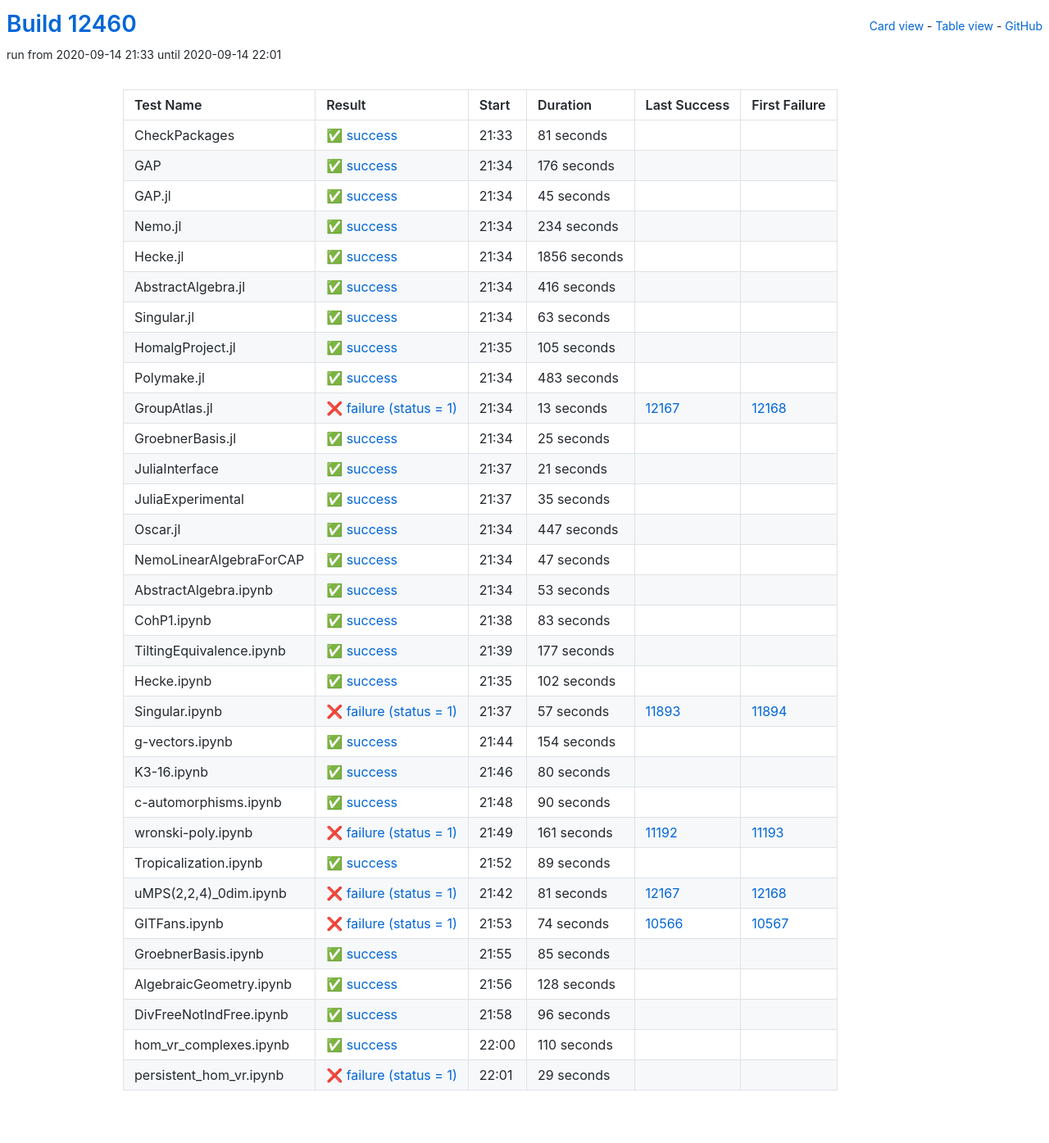
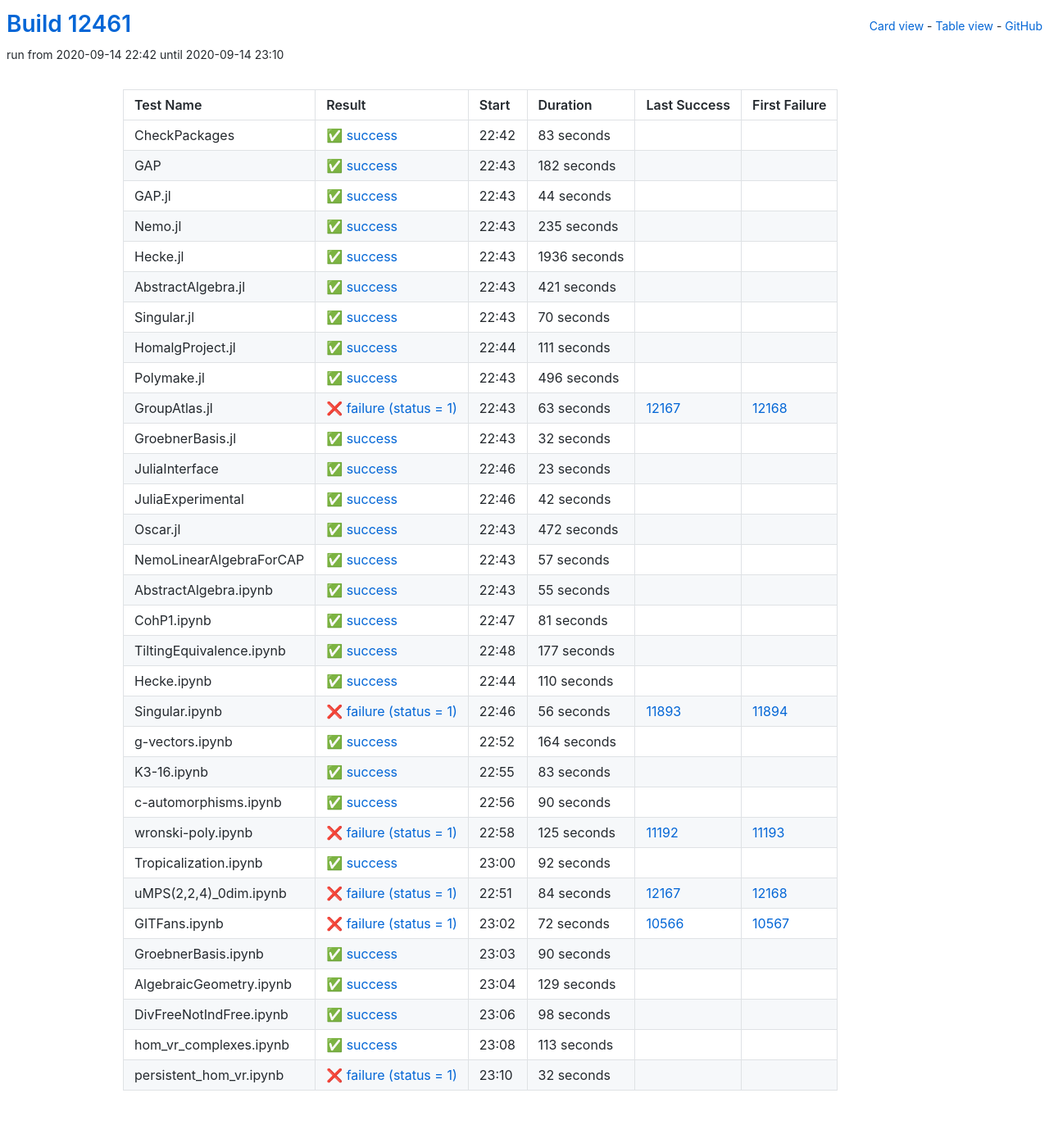
Before and after one commit to oscar-system/oscar-ci-status, a Jekyll site: the page built from table.html, in a window 1280 px wide. Shown: the whole page at 82% size. Built offline with Jekyll 4.4.1, drawn with Linux system fonts in a browser that asks for light colours.

Commit message:
Build #12461

```diff
--- a/_data/ci.yml
+++ b/_data/ci.yml
@@ -1,6 +1,6 @@
 ---
-build: 12460
-build_url: https://oscarci.mathematik.uni-kl.de/job/oscar/12460/
+build: 12461
+build_url: https://oscarci.mathematik.uni-kl.de/job/oscar/12461/
 job: oscar
 organization: oscar-system
 repo: oscar-ci-status
@@ -8,8 +8,200 @@ repourl: https://github.com/oscar-system/oscar-ci-status
 tests:
 - name: CheckPackages
   id: checkpackages
-  log: https://oscarci.mathematik.uni-kl.de/job/oscar/12460/artifact/logs/build-12460/CheckPackages.log
-  start: 2020-09-14 21:33
+  log: https://oscarci.mathematik.uni-kl.de/job/oscar/12461/artifact/logs/build-12461/CheckPackages.log
+  start: 2020-09-14 22:42
+  success: true
+  exitcode: 0
+  status: success
+  duration: 83
+  last_success: false
+  last_success_url:
+  first_failure: false
+  first_failure_url:
+- name: GAP
+  id: gap
+  log: https://oscarci.mathematik.uni-kl.de/job/oscar/12461/artifact/logs/build-12461/GAP.log
+  start: 2020-09-14 22:43
+  success: true
+  exitcode: 0
+  status: success
+  duration: 182
+  last_success: false
+  last_success_url:
+  first_failure: false
+  first_failure_url:
+- name: GAP.jl
+  id: gap-jl
+  log: https://oscarci.mathematik.uni-kl.de/job/oscar/12461/artifact/logs/build-12461/GAP.jl.log
+  start: 2020-09-14 22:43
+  success: true
+  exitcode: 0
+  status: success
+  duration: 44
+  last_success: false
+  last_success_url:
+  first_failure: false
+  first_failure_url:
+- name: Nemo.jl
+  id: nemo-jl
+  log: https://oscarci.mathematik.uni-kl.de/job/oscar/12461/artifact/logs/build-12461/Nemo.jl.log
+  start: 2020-09-14 22:43
+  success: true
+  exitcode: 0
+  status: success
+  duration: 235
+  last_success: false
+  last_success_url:
+  first_failure: false
+  first_failure_url:
+- name: Hecke.jl
+  id: hecke-jl
+  log: https://oscarci.mathematik.uni-kl.de/job/oscar/12461/artifact/logs/build-12461/Hecke.jl.log
+  start: 2020-09-14 22:43
+  success: true
+  exitcode: 0
+  status: success
+  duration: 1936
+  last_success: false
+  last_success_url:
+  first_failure: false
+  first_failure_url:
+- name: AbstractAlgebra.jl
+  id: abstractalgebra-jl
+  log: https://oscarci.mathematik.uni-kl.de/job/oscar/12461/artifact/logs/build-12461/AbstractAlgebra.jl.log
+  start: 2020-09-14 22:43
+  success: true
+  exitcode: 0
+  status: success
+  duration: 421
+  last_success: false
+  last_success_url:
+  first_failure: false
+  first_failure_url:
+- name: Singular.jl
+  id: singular-jl
+  log: https://oscarci.mathematik.uni-kl.de/job/oscar/12461/artifact/logs/build-12461/Singular.jl.log
+  start: 2020-09-14 22:43
+  success: true
+  exitcode: 0
+  status: success
+  duration: 70
+  last_success: false
+  last_success_url:
+  first_failure: false
+  first_failure_url:
+- name: HomalgProject.jl
+  id: homalgproject-jl
+  log: https://oscarci.mathematik.uni-kl.de/job/oscar/12461/artifact/logs/build-12461/HomalgProject.jl.log
+  start: 2020-09-14 22:44
+  success: true
+  exitcode: 0
+  status: success
+  duration: 111
+  last_success: false
+  last_success_url:
+  first_failure: false
+  first_failure_url:
+- name: Polymake.jl
+  id: polymake-jl
+  log: https://oscarci.mathematik.uni-kl.de/job/oscar/12461/artifact/logs/build-12461/Polymake.jl.log
+  start: 2020-09-14 22:43
+  success: true
+  exitcode: 0
+  status: success
+  duration: 496
+  last_success: false
+  last_success_url:
+  first_failure: false
+  first_failure_url:
+- name: GroupAtlas.jl
+  id: groupatlas-jl
+  log: https://oscarci.mathematik.uni-kl.de/job/oscar/12461/artifact/logs/build-12461/GroupAtlas.jl.log
+  start: 2020-09-14 22:43
+  success: false
+  exitcode: 1
+  status: failure
+  duration: 63
+  last_success: 12167
+  last_success_url: https://oscarci.mathematik.uni-kl.de/job/oscar/12167/
+  first_failure: 12168
+  first_failure_url: https://oscarci.mathematik.uni-kl.de/job/oscar/12168/
+- name: GroebnerBasis.jl
+  id: groebnerbasis-jl
+  log: https://oscarci.mathematik.uni-kl.de/job/oscar/12461/artifact/logs/build-12461/GroebnerBasis.jl.log
+  start: 2020-09-14 22:43
+  success: true
+  exitcode: 0
+  status: success
+  duration: 32
+  last_success: false
+  last_success_url:
+  first_failure: false
+  first_failure_url:
+- name: JuliaInterface
+  id: juliainterface
+  log: https://oscarci.mathematik.uni-kl.de/job/oscar/12461/artifact/logs/build-12461/JuliaInterface.log
+  start: 2020-09-14 22:46
+  success: true
+  exitcode: 0
+  status: success
+  duration: 23
+  last_success: false
+  last_success_url:
+  first_failure: false
+  first_failure_url:
+- name: JuliaExperimental
+  id: juliaexperimental
+  log: https://oscarci.mathematik.uni-kl.de/job/oscar/12461/artifact/logs/build-12461/JuliaExperimental.log
+  start: 2020-09-14 22:46
+  success: true
+  exitcode: 0
+  status: success
+  duration: 42
+  last_success: false
+  last_success_url:
+  first_failure: false
+  first_failure_url:
+- name: Oscar.jl
+  id: oscar-jl
+  log: https://oscarci.mathematik.uni-kl.de/job/oscar/12461/artifact/logs/build-12461/Oscar.jl.log
+  start: 2020-09-14 22:43
+  success: true
+  exitcode: 0
+  status: success
+  duration: 472
+  last_success: false
+  last_success_url:
+  first_failure: false
+  first_failure_url:
+- name: NemoLinearAlgebraForCAP
+  id: nemolinearalgebraforcap
+  log: https://oscarci.mathematik.uni-kl.de/job/oscar/12461/artifact/logs/build-12461/NemoLinearAlgebraForCAP.log
+  start: 2020-09-14 22:43
+  success: true
+  exitcode: 0
+  status: success
+  duration: 57
+  last_success: false
+  last_success_url:
+  first_failure: false
+  first_failure_url:
+- name: AbstractAlgebra.ipynb
+  id: abstractalgebra-ipynb
+  log: https://oscarci.mathematik.uni-kl.de/job/oscar/12461/artifact/logs/build-12461/AbstractAlgebra.ipynb.log
+  start: 2020-09-14 22:43
+  success: true
+  exitcode: 0
+  status: success
+  duration: 55
+  last_success: false
+  last_success_url:
+  first_failure: false
+  first_failure_url:
+- name: CohP1.ipynb
+  id: cohp1-ipynb
+  log: https://oscarci.mathematik.uni-kl.de/job/oscar/12461/artifact/logs/build-12461/CohP1.ipynb.log
+  start: 2020-09-14 22:47
   success: true
   exitcode: 0
   status: success
@@ -18,202 +210,10 @@ tests:
   last_success_url:
   first_failure: false
   first_failure_url:
-- name: GAP
-  id: gap
-  log: https://oscarci.mathematik.uni-kl.de/job/oscar/12460/artifact/logs/build-12460/GAP.log
-  start: 2020-09-14 21:34
-  success: true
-  exitcode: 0
-  status: success
-  duration: 176
-  last_success: false
-  last_success_url:
-  first_failure: false
-  first_failure_url:
-- name: GAP.jl
-  id: gap-jl
-  log: https://oscarci.mathematik.uni-kl.de/job/oscar/12460/artifact/logs/build-12460/GAP.jl.log
-  start: 2020-09-14 21:34
-  success: true
-  exitcode: 0
-  status: success
-  duration: 45
-  last_success: false
-  last_success_url:
-  first_failure: false
-  first_failure_url:
-- name: Nemo.jl
-  id: nemo-jl
-  log: https://oscarci.mathematik.uni-kl.de/job/oscar/12460/artifact/logs/build-12460/Nemo.jl.log
-  start: 2020-09-14 21:34
-  success: true
-  exitcode: 0
-  status: success
-  duration: 234
-  last_success: false
-  last_success_url:
-  first_failure: false
-  first_failure_url:
-- name: Hecke.jl
-  id: hecke-jl
-  log: https://oscarci.mathematik.uni-kl.de/job/oscar/12460/artifact/logs/build-12460/Hecke.jl.log
-  start: 2020-09-14 21:34
-  success: true
-  exitcode: 0
-  status: success
-  duration: 1856
-  last_success: false
-  last_success_url:
-  first_failure: false
-  first_failure_url:
-- name: AbstractAlgebra.jl
-  id: abstractalgebra-jl
-  log: https://oscarci.mathematik.uni-kl.de/job/oscar/12460/artifact/logs/build-12460/AbstractAlgebra.jl.log
-  start: 2020-09-14 21:34
-  success: true
-  exitcode: 0
-  status: success
-  duration: 416
-  last_success: false
-  last_success_url:
-  first_failure: false
-  first_failure_url:
-- name: Singular.jl
-  id: singular-jl
-  log: https://oscarci.mathematik.uni-kl.de/job/oscar/12460/artifact/logs/build-12460/Singular.jl.log
-  start: 2020-09-14 21:34
-  success: true
-  exitcode: 0
-  status: success
-  duration: 63
-  last_success: false
-  last_success_url:
-  first_failure: false
-  first_failure_url:
-- name: HomalgProject.jl
-  id: homalgproject-jl
-  log: https://oscarci.mathematik.uni-kl.de/job/oscar/12460/artifact/logs/build-12460/HomalgProject.jl.log
-  start: 2020-09-14 21:35
-  success: true
-  exitcode: 0
-  status: success
-  duration: 105
-  last_success: false
-  last_success_url:
-  first_failure: false
-  first_failure_url:
-- name: Polymake.jl
-  id: polymake-jl
-  log: https://oscarci.mathematik.uni-kl.de/job/oscar/12460/artifact/logs/build-12460/Polymake.jl.log
-  start: 2020-09-14 21:34
-  success: true
-  exitcode: 0
-  status: success
-  duration: 483
-  last_success: false
-  last_success_url:
-  first_failure: false
-  first_failure_url:
-- name: GroupAtlas.jl
-  id: groupatlas-jl
-  log: https://oscarci.mathematik.uni-kl.de/job/oscar/12460/artifact/logs/build-12460/GroupAtlas.jl.log
-  start: 2020-09-14 21:34
-  success: false
-  exitcode: 1
-  status: failure
-  duration: 13
-  last_success: 12167
-  last_success_url: https://oscarci.mathematik.uni-kl.de/job/oscar/12167/
-  first_failure: 12168
-  first_failure_url: https://oscarci.mathematik.uni-kl.de/job/oscar/12168/
-- name: GroebnerBasis.jl
-  id: groebnerbasis-jl
-  log: https://oscarci.mathematik.uni-kl.de/job/oscar/12460/artifact/logs/build-12460/GroebnerBasis.jl.log
-  start: 2020-09-14 21:34
-  success: true
-  exitcode: 0
-  status: success
-  duration: 25
-  last_success: false
-  last_success_url:
-  first_failure: false
-  first_failure_url:
-- name: JuliaInterface
-  id: juliainterface
-  log: https://oscarci.mathematik.uni-kl.de/job/oscar/12460/artifact/logs/build-12460/JuliaInterface.log
-  start: 2020-09-14 21:37
-  success: true
-  exitcode: 0
-  status: success
-  duration: 21
-  last_success: false
-  last_success_url:
-  first_failure: false
-  first_failure_url:
-- name: JuliaExperimental
-  id: juliaexperimental
-  log: https://oscarci.mathematik.uni-kl.de/job/oscar/12460/artifact/logs/build-12460/JuliaExperimental.log
-  start: 2020-09-14 21:37
-  success: true
-  exitcode: 0
-  status: success
-  duration: 35
-  last_success: false
-  last_success_url:
-  first_failure: false
-  first_failure_url:
-- name: Oscar.jl
-  id: oscar-jl
-  log: https://oscarci.mathematik.uni-kl.de/job/oscar/12460/artifact/logs/build-12460/Oscar.jl.log
-  start: 2020-09-14 21:34
-  success: true
-  exitcode: 0
-  status: success
-  duration: 447
-  last_success: false
-  last_success_url:
-  first_failure: false
-  first_failure_url:
-- name: NemoLinearAlgebraForCAP
-  id: nemolinearalgebraforcap
-  log: https://oscarci.mathematik.uni-kl.de/job/oscar/12460/artifact/logs/build-12460/NemoLinearAlgebraForCAP.log
-  start: 2020-09-14 21:34
-  success: true
-  exitcode: 0
-  status: success
-  duration: 47
-  last_success: false
-  last_success_url:
-  first_failure: false
-  first_failure_url:
-- name: AbstractAlgebra.ipynb
-  id: abstractalgebra-ipynb
-  log: https://oscarci.mathematik.uni-kl.de/job/oscar/12460/artifact/logs/build-12460/AbstractAlgebra.ipynb.log
-  start: 2020-09-14 21:34
-  success: true
-  exitcode: 0
-  status: success
-  duration: 53
-  last_success: false
-  last_success_url:
-  first_failure: false
-  first_failure_url:
-- name: CohP1.ipynb
-  id: cohp1-ipynb
-  log: https://oscarci.mathematik.uni-kl.de/job/oscar/12460/artifact/logs/build-12460/CohP1.ipynb.log
-  start: 2020-09-14 21:38
-  success: true
-  exitcode: 0
-  status: success
-  duration: 83
-  last_success: false
-  last_success_url:
-  first_failure: false
-  first_failure_url:
 - name: TiltingEquivalence.ipynb
   id: tiltingequivalence-ipynb
-  log: https://oscarci.mathematik.uni-kl.de/job/oscar/12460/artifact/logs/build-12460/TiltingEquivalence.ipynb.log
-  start: 2020-09-14 21:39
+  log: https://oscarci.mathematik.uni-kl.de/job/oscar/12461/artifact/logs/build-12461/TiltingEquivalence.ipynb.log
+  start: 2020-09-14 22:48
   success: true
   exitcode: 0
   status: success
@@ -224,56 +224,56 @@ tests:
   first_failure_url:
 - name: Hecke.ipynb
   id: hecke-ipynb
-  log: https://oscarci.mathematik.uni-kl.de/job/oscar/12460/artifact/logs/build-12460/Hecke.ipynb.log
-  start: 2020-09-14 21:35
+  log: https://oscarci.mathematik.uni-kl.de/job/oscar/12461/artifact/logs/build-12461/Hecke.ipynb.log
+  start: 2020-09-14 22:44
   success: true
   exitcode: 0
   status: success
-  duration: 102
+  duration: 110
   last_success: false
   last_success_url:
   first_failure: false
   first_failure_url:
 - name: Singular.ipynb
   id: singular-ipynb
-  log: https://oscarci.mathematik.uni-kl.de/job/oscar/12460/artifact/logs/build-12460/Singular.ipynb.log
-  start: 2020-09-14 21:37
+  log: https://oscarci.mathematik.uni-kl.de/job/oscar/12461/artifact/logs/build-12461/Singular.ipynb.log
+  start: 2020-09-14 22:46
   success: false
   exitcode: 1
   status: failure
-  duration: 57
+  duration: 56
   last_success: 11893
   last_success_url: https://oscarci.mathematik.uni-kl.de/job/oscar/11893/
   first_failure: 11894
   first_failure_url: https://oscarci.mathematik.uni-kl.de/job/oscar/11894/
 - name: g-vectors.ipynb
   id: g-vectors-ipynb
-  log: https://oscarci.mathematik.uni-kl.de/job/oscar/12460/artifact/logs/build-12460/g-vectors.ipynb.log
-  start: 2020-09-14 21:44
+  log: https://oscarci.mathematik.uni-kl.de/job/oscar/12461/artifact/logs/build-12461/g-vectors.ipynb.log
+  start: 2020-09-14 22:52
   success: true
   exitcode: 0
   status: success
-  duration: 154
+  duration: 164
   last_success: false
   last_success_url:
   first_failure: false
   first_failure_url:
 - name: K3-16.ipynb
   id: k3-16-ipynb
-  log: https://oscarci.mathematik.uni-kl.de/job/oscar/12460/artifact/logs/build-12460/K3-16.ipynb.log
-  start: 2020-09-14 21:46
+  log: https://oscarci.mathematik.uni-kl.de/job/oscar/12461/artifact/logs/build-12461/K3-16.ipynb.log
+  start: 2020-09-14 22:55
   success: true
   exitcode: 0
   status: success
-  duration: 80
+  duration: 83
   last_success: false
   last_success_url:
   first_failure: false
   first_failure_url:
 - name: c-automorphisms.ipynb
   id: c-automorphisms-ipynb
-  log: https://oscarci.mathematik.uni-kl.de/job/oscar/12460/artifact/logs/build-12460/c-automorphisms.ipynb.log
-  start: 2020-09-14 21:48
+  log: https://oscarci.mathematik.uni-kl.de/job/oscar/12461/artifact/logs/build-12461/c-automorphisms.ipynb.log
+  start: 2020-09-14 22:56
   success: true
   exitcode: 0
   status: success
@@ -284,108 +284,108 @@ tests:
   first_failure_url:
 - name: wronski-poly.ipynb
   id: wronski-poly-ipynb
-  log: https://oscarci.mathematik.uni-kl.de/job/oscar/12460/artifact/logs/build-12460/wronski-poly.ipynb.log
-  start: 2020-09-14 21:49
+  log: https://oscarci.mathematik.uni-kl.de/job/oscar/12461/artifact/logs/build-12461/wronski-poly.ipynb.log
+  start: 2020-09-14 22:58
   success: false
   exitcode: 1
   status: failure
-  duration: 161
+  duration: 125
   last_success: 11192
   last_success_url: https://oscarci.mathematik.uni-kl.de/job/oscar/11192/
   first_failure: 11193
   first_failure_url: https://oscarci.mathematik.uni-kl.de/job/oscar/11193/
 - name: Tropicalization.ipynb
   id: tropicalization-ipynb
-  log: https://oscarci.mathematik.uni-kl.de/job/oscar/12460/artifact/logs/build-12460/Tropicalization.ipynb.log
-  start: 2020-09-14 21:52
+  log: https://oscarci.mathematik.uni-kl.de/job/oscar/12461/artifact/logs/build-12461/Tropicalization.ipynb.log
+  start: 2020-09-14 23:00
   success: true
   exitcode: 0
   status: success
-  duration: 89
+  duration: 92
   last_success: false
   last_success_url:
   first_failure: false
   first_failure_url:
 - name: uMPS(2,2,4)_0dim.ipynb
   id: umps-2-2-4-0dim-ipynb
-  log: https://oscarci.mathematik.uni-kl.de/job/oscar/12460/artifact/logs/build-12460/uMPS-2-2-4-_0dim.ipynb.log
-  start: 2020-09-14 21:42
+  log: https://oscarci.mathematik.uni-kl.de/job/oscar/12461/artifact/logs/build-12461/uMPS-2-2-4-_0dim.ipynb.log
+  start: 2020-09-14 22:51
   success: false
   exitcode: 1
   status: failure
-  duration: 81
+  duration: 84
   last_success: 12167
   last_success_url: https://oscarci.mathematik.uni-kl.de/job/oscar/12167/
   first_failure: 12168
   first_failure_url: https://oscarci.mathematik.uni-kl.de/job/oscar/12168/
 - name: GITFans.ipynb
   id: gitfans-ipynb
-  log: https://oscarci.mathematik.uni-kl.de/job/oscar/12460/artifact/logs/build-12460/GITFans.ipynb.log
-  start: 2020-09-14 21:53
+  log: https://oscarci.mathematik.uni-kl.de/job/oscar/12461/artifact/logs/build-12461/GITFans.ipynb.log
+  start: 2020-09-14 23:02
   success: false
   exitcode: 1
   status: failure
-  duration: 74
+  duration: 72
   last_success: 10566
   last_success_url: https://oscarci.mathematik.uni-kl.de/job/oscar/10566/
   first_failure: 10567
   first_failure_url: https://oscarci.mathematik.uni-kl.de/job/oscar/10567/
 - name: GroebnerBasis.ipynb
   id: groebnerbasis-ipynb
-  log: https://oscarci.mathematik.uni-kl.de/job/oscar/12460/artifact/logs/build-12460/GroebnerBasis.ipynb.log
-  start: 2020-09-14 21:55
+  log: https://oscarci.mathematik.uni-kl.de/job/oscar/12461/artifact/logs/build-12461/GroebnerBasis.ipynb.log
+  start: 2020-09-14 23:03
   success: true
   exitcode: 0
   status: success
-  duration: 85
+  duration: 90
   last_success: false
   last_success_url:
   first_failure: false
   first_failure_url:
 - name: AlgebraicGeometry.ipynb
   id: algebraicgeometry-ipynb
-  log: https://oscarci.mathematik.uni-kl.de/job/oscar/12460/artifact/logs/build-12460/AlgebraicGeometry.ipynb.log
-  start: 2020-09-14 21:56
+  log: https://oscarci.mathematik.uni-kl.de/job/oscar/12461/artifact/logs/build-12461/AlgebraicGeometry.ipynb.log
+  start: 2020-09-14 23:04
   success: true
   exitcode: 0
   status: success
-  duration: 128
+  duration: 129
   last_success: false
   last_success_url:
   first_failure: false
   first_failure_url:
 - name: DivFreeNotIndFree.ipynb
   id: divfreenotindfree-ipynb
-  log: https://oscarci.mathematik.uni-kl.de/job/oscar/12460/artifact/logs/build-12460/DivFreeNotIndFree.ipynb.log
-  start: 2020-09-14 21:58
+  log: https://oscarci.mathematik.uni-kl.de/job/oscar/12461/artifact/logs/build-12461/DivFreeNotIndFree.ipynb.log
+  start: 2020-09-14 23:06
   success: true
   exitcode: 0
   status: success
-  duration: 96
+  duration: 98
   last_success: false
   last_success_url:
   first_failure: false
   first_failure_url:
 - name: hom_vr_complexes.ipynb
   id: hom-vr-complexes-ipynb
-  log: https://oscarci.mathematik.uni-kl.de/job/oscar/12460/artifact/logs/build-12460/hom_vr_complexes.ipynb.log
-  start: 2020-09-14 22:00
+  log: https://oscarci.mathematik.uni-kl.de/job/oscar/12461/artifact/logs/build-12461/hom_vr_complexes.ipynb.log
+  start: 2020-09-14 23:08
   success: true
   exitcode: 0
   status: success
-  duration: 110
+  duration: 113
   last_success: false
   last_success_url:
   first_failure: false
   first_failure_url:
 - name: persistent_hom_vr.ipynb
   id: persistent-hom-vr-ipynb
-  log: https://oscarci.mathematik.uni-kl.de/job/oscar/12460/artifact/logs/build-12460/persistent_hom_vr.ipynb.log
-  start: 2020-09-14 22:01
+  log: https://oscarci.mathematik.uni-kl.de/job/oscar/12461/artifact/logs/build-12461/persistent_hom_vr.ipynb.log
+  start: 2020-09-14 23:10
   success: false
   exitcode: 1
   status: failure
-  duration: 29
+  duration: 32
   last_success: false
   last_success_url:
   first_failure: false
```
Also changed, not shown: README.md.
